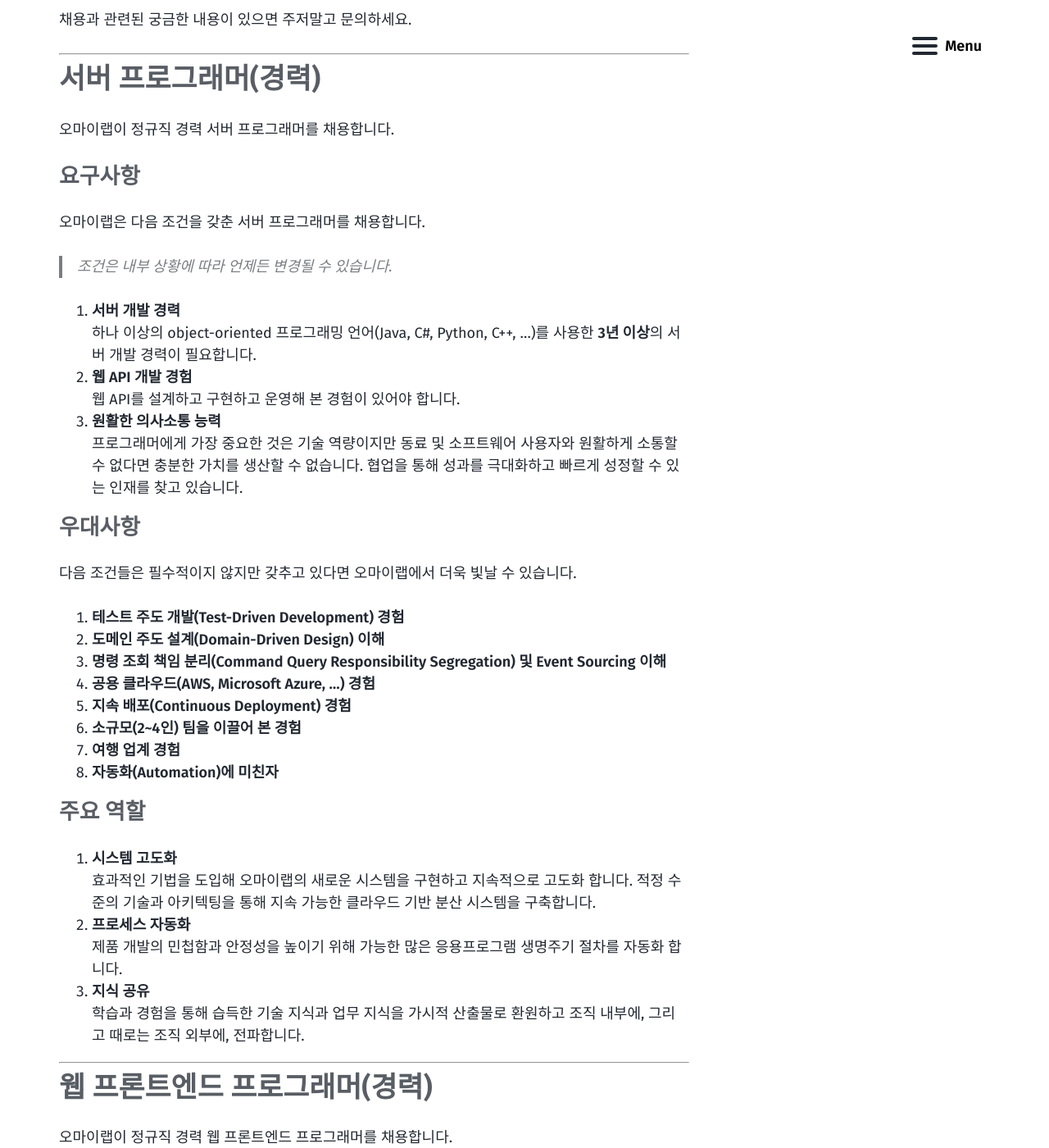
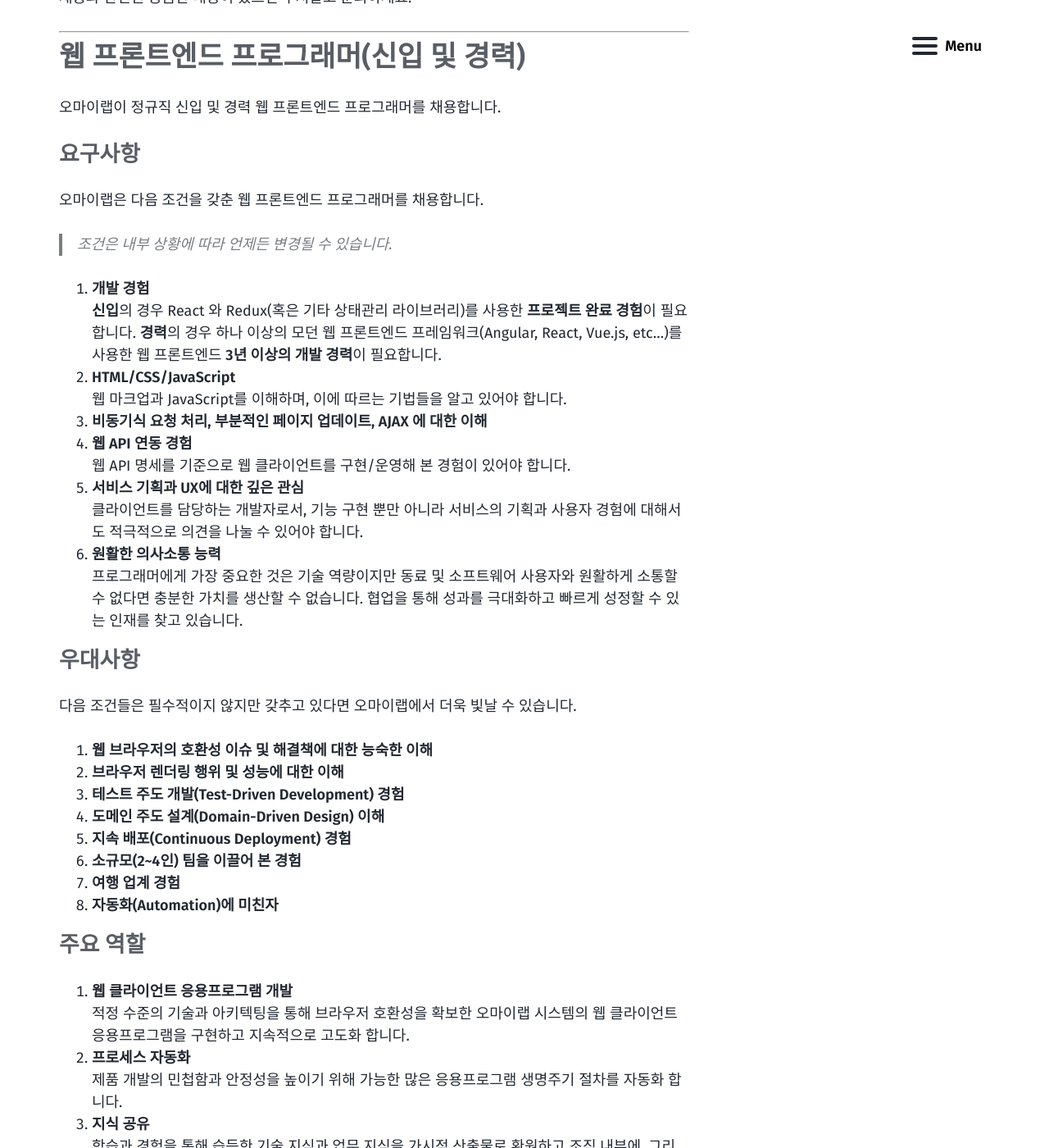
Before and after one commit to mmistakes/jekyll-theme-basically-basic, a Jekyll site: the page built from recruit.md, in a window 1280 px wide and 1400 px high, scrolled down 4977 px. Shown: the whole window at 82% size. Built offline with Jekyll 4.4.1, drawn with Linux system fonts in a browser that asks for light colours; some of the changed text lies outside the part shown.

Commit message:
update recruit.md

```diff
--- a/recruit.md
+++ b/recruit.md
@@ -17,28 +17,32 @@ actions:
 
 > **채용 부문** (상시 업데이트됩니다)
 >
-> - [서버 프로그래머(경력)](#server-programmer)
-> - [프론트엔드 프로그래머(경력)](#front-end-programmer)
+> * [프론트엔드 프로그래머(신입 및 경력)](#front-end-programmer)
 
 ---
 
 ## 우리 오마이랩은...
 
 #### 능력에 따른 보상
+
 연공서열과 상관없이 개별 성과와 팀의 성과에 따른 성과지향적 보상체계를 지향합니다. 자신의 역량과 성과를 적극적으로 알릴 수 있는 긍정적 인재에게 합당한 보상을 드리려고 합니다.
 
 #### 업무 생산성을 위한 개발 프로세스와 환경 지원
+
 높은 완성도의 통합 DevOps 서비스와 IDE를 사용하고 지속 배포(Continuous Deployment) 파이프라인을 구축하여 개발 업무 집중도를 높이려는 지속적 노력을 하고 있습니다. 업무 생산성 향상을 위해 애자일 방법론을 비즈니스 환경과 조직의 리소스에 맞게 지속적으로 튜닝하고 있습니다. 개발 환경에 적합한 고사양의 랩탑과 모니터를 제공합니다.
 
 전문 기술 향상을 위해 교육, 세미나, 도서 구입 등을 지원하고 지식 공유를 위한 가시적 산출물을 조직 내외부로 전파합니다.
 
 #### 책임과 자율
+
 개인이 맡은 책임을 피하지 않는 자세가 필요합니다. 자율과 권한은 자신이 맡은 책임 아래 존재할 수 있다는 철학이 요구됩니다.
 
 #### 커뮤니케이션 기술
+
 논쟁의 상황에서도 상대방 역시 '비즈니스 목표 달성'이라는 공동의 선의를 가지고 있다는 상호 신뢰를 가지고 있습니다. 소통의 목적(주제)을 분명히 하고 서로의 정보를 왜곡이나 누락없이 교환할 수 있는 소통 기술이 필요합니다. 감정적, 방어적인 자세에서 나오는 중언부언이 없어야 커뮤니케이션 비용을 최적화 할 수 있습니다.
 
 #### 긍정적 자세
+
 우리는 언제, 어떤 도전에 맞닥칠지 모릅니다. 개선을 도출하려는 비판적 자세와 '우린 안돼'라는 부정적 자세는 분명히 다릅니다. 우리는 긍정적 태도로 목적 달성을 위해 개선에 개선을 거듭하는 사람들입니다.
 
 ---
@@ -46,11 +50,13 @@ actions:
 ## 업무 환경
 
 #### 높은 생산성의 사무 공간
+
 ![wework 이미지](/assets/images/homepage/recruit-wework.jpg)
 
 오마이랩의 Korea Office는 사람과 기업이 함께 성장할 수 있는 글로벌 업무공간 네트워크인 [WeWork](https://www.wework.com/ko-KR/)에 입주해 있습니다. 최적의 업무 환경을 제공하는 것을 넘어서, '일'을 인간적으로 변화시키고 언제나 독창성과 집중, 그리고 사람들 간의 교류가 가득한 활기 있는 공간에서 생업이 아닌 '인생의 일'을 하세요.
 
 #### 통합 DevOps
+
 ![vsts 이미지](/assets/images/homepage/recruit-vsts.png)
 
 오마이랩은 비즈니스 니즈를 서비스로 제공하기 위한 모든 개발 과정에서 높은 생산성과 효과적인 업무를 추구합니다. 이를 위해 우리는 지속 배포(Continuous Deployment)를 실현합니다. 개발 작업은 **칸반보드** 위에서 공유되며, **Git**으로 형상 관리되는 구현물은 개발자들 간의 구체적인 **코드 리뷰**를 통해야만 빌드 단계로 넘어갈 수 있습니다. **단위 테스트, 인수 테스트**를 거친 **빌드**와 **배포**는 자동화하며, **프로젝트 대시보드**를 통해 이 모든 작업들을 정량화합니다. **모니터링**으로 신뢰할 수 있는 서비스를 지속 운영하며, 이러한 절차 내에 습득한 경험과 지식은 **위키**로 공유됩니다. 상기의 모든 작업들을 하나의 통합된 환경에서 수행하기 위해 VSTS(Visual Studio Team Services)를 사용하고 있습니다.
@@ -58,6 +64,7 @@ actions:
 개발자가 비즈니스 로직의 설계, 구현에만 집중하는 것은 비단 기업의 목표 달성만을 위해서가 아닙니다. 기업의 구성원을 넘어, 기술 산업의 일원인 개발자로서, 높은 생산성의 개발환경에서, **성장**하세요.
 
 #### 업무 통합 커뮤니케이션
+
 ![teams 이미지](/assets/images/homepage/recruit-teams.jpg)
 
 오마이랩은 MS Teams를 중심으로 업무 메시지 뿐만 아니라 파일 공유(OneDrive), 비디오 컨퍼런스(Skype), 일정 관리(Calendar), 작업 관리(Tasks), 문서 협업(Office, OneNote) 등을 하나의 서비스(Office 365)로서 통합하여 사용합니다. 여러가지 서비스들을 이리저리 옮겨가며 불필요한 작업에 시간을 소비하지 마세요. 우리는 '업무' 그 자체에만 집중합니다.
@@ -67,18 +74,20 @@ actions:
 ## 채용 공통 사항
 
 #### 고용형태
+
 - 정규직
 - 주 5일(월~금) / AM 9:00 ~ PM 06:00
 - 4대 보험, 연차
 
 #### 근무지
+
 - **Seoul(South Korea) Office:**<br />
-서울특별시 중구 삼일대로 343 16F [[지도보기](https://goo.gl/maps/pb7unR1iSKr){:target="_blank"}]<br />
-(또한 해외근무/여행에 결격 사유가 없어야 함)
+  서울특별시 중구 삼일대로 343 16F [[지도보기](https://goo.gl/maps/pb7unR1iSKr){:target="\_blank"}]<br />
+  (또한 해외근무/여행에 결격 사유가 없어야 함)
 
 ## 채용절차 및 지원방법
 
-- 채용절차: 서류전형 -> 전화면접 -> 기술/역량면접 -> 최종합격
+- 채용절차: 서류전형 -> 기술/역량면접 -> 최종합격
 - 지원처: [recruit@ohmylab.com](mailto:recruit@ohmylab.com)
 - 지원양식: **자유 양식** (성명, 연락처, 지원 부문 필수) <br /> 선택적으로, GitHub에 포트폴리오 프로젝트가 있는 경우 프로젝트 주소와 간단한 설명을 첨부해 주세요.
 
@@ -86,44 +95,9 @@ actions:
 
 ---
 
-## <span id="server-programmer">서버 프로그래머(경력)</span>
+## <span id="front-end-programmer">웹 프론트엔드 프로그래머(신입 및 경력)</span>
 
-오마이랩이 정규직 경력 서버 프로그래머를 채용합니다.
-
-### 요구사항
-
-오마이랩은 다음 조건을 갖춘 서버 프로그래머를 채용합니다.
-
-> 조건은 내부 상황에 따라 언제든 변경될 수 있습니다.
-
-1. **서버 개발 경력**<br />하나 이상의 object-oriented 프로그래밍 언어(Java, C#, Python, C++, ...)를 사용한 **3년 이상**의 서버 개발 경력이 필요합니다.
-1. **웹 API 개발 경험**<br />웹 API를 설계하고 구현하고 운영해 본 경험이 있어야 합니다.
-1. **원활한 의사소통 능력**<br />프로그래머에게 가장 중요한 것은 기술 역량이지만 동료 및 소프트웨어 사용자와 원활하게 소통할 수 없다면 충분한 가치를 생산할 수 없습니다. 협업을 통해 성과를 극대화하고 빠르게 성정할 수 있는 인재를 찾고 있습니다.
-
-### 우대사항
-
-다음 조건들은 필수적이지 않지만 갖추고 있다면 오마이랩에서 더욱 빛날 수 있습니다.
-
-1. **테스트 주도 개발(Test-Driven Development) 경험**
-1. **도메인 주도 설계(Domain-Driven Design) 이해**
-1. **명령 조회 책임 분리(Command Query Responsibility Segregation) 및 Event Sourcing 이해**
-1. **공용 클라우드(AWS, Microsoft Azure, ...) 경험**
-1. **지속 배포(Continuous Deployment) 경험**
-1. **소규모(2~4인) 팀을 이끌어 본 경험**
-1. **여행 업계 경험**
-1. **자동화(Automation)에 미친자**
-
-### 주요 역할
-
-1. **시스템 고도화**<br />효과적인 기법을 도입해 오마이랩의 새로운 시스템을 구현하고 지속적으로 고도화 합니다. 적정 수준의 기술과 아키텍팅을 통해 지속 가능한 클라우드 기반 분산 시스템을 구축합니다.
-1. **프로세스 자동화**<br />제품 개발의 민첩함과 안정성을 높이기 위해 가능한 많은 응용프로그램 생명주기 절차를 자동화 합니다.
-1. **지식 공유**<br />학습과 경험을 통해 습득한 기술 지식과 업무 지식을 가시적 산출물로 환원하고 조직 내부에, 그리고 때로는 조직 외부에, 전파합니다.
-
----
-
-## <span id="front-end-programmer">웹 프론트엔드 프로그래머(경력)</span>
-
-오마이랩이 정규직 경력 웹 프론트엔드 프로그래머를 채용합니다.
+오마이랩이 정규직 신입 및 경력 웹 프론트엔드 프로그래머를 채용합니다.
 
 ### 요구사항
 
@@ -131,8 +105,9 @@ actions:
 
 > 조건은 내부 상황에 따라 언제든 변경될 수 있습니다.
 
-1. **개발 경력**<br />하나 이상의 웹 프론트엔드 프레임워크(Angular, React, Vue.js, etc...)를 사용한 **3년 이상**의 개발 경력이 필요합니다.
+1. **개발 경험**<br />**신입**의 경우 React 와 Redux(혹은 기타 상태관리 라이브러리)를 사용한 **프로젝트 완료 경험**이 필요합니다. **경력**의 경우 하나 이상의 모던 웹 프론트엔드 프레임워크(Angular, React, Vue.js, etc...)를 사용한 웹 프론트엔드 **3년 이상의 개발 경력**이 필요합니다.
 1. **HTML/CSS/JavaScript**<br />웹 마크업과 JavaScript를 이해하며, 이에 따르는 기법들을 알고 있어야 합니다.
+1. **비동기식 요청 처리, 부분적인 페이지 업데이트, AJAX 에 대한 이해**
 1. **웹 API 연동 경험**<br />웹 API 명세를 기준으로 웹 클라이언트를 구현/운영해 본 경험이 있어야 합니다.
 1. **서비스 기획과 UX에 대한 깊은 관심**<br />클라이언트를 담당하는 개발자로서, 기능 구현 뿐만 아니라 서비스의 기획과 사용자 경험에 대해서도 적극적으로 의견을 나눌 수 있어야 합니다.
 1. **원활한 의사소통 능력**<br />프로그래머에게 가장 중요한 것은 기술 역량이지만 동료 및 소프트웨어 사용자와 원활하게 소통할 수 없다면 충분한 가치를 생산할 수 없습니다. 협업을 통해 성과를 극대화하고 빠르게 성정할 수 있는 인재를 찾고 있습니다.
@@ -142,7 +117,6 @@ actions:
 다음 조건들은 필수적이지 않지만 갖추고 있다면 오마이랩에서 더욱 빛날 수 있습니다.
 
 1. **웹 브라우저의 호환성 이슈 및 해결책에 대한 능숙한 이해**
-1. **비동기식 요청 처리, 부분적인 페이지 업데이트, AJAX에 대한 이해**
 1. **브라우저 렌더링 행위 및 성능에 대한 이해**
 1. **테스트 주도 개발(Test-Driven Development) 경험**
 1. **도메인 주도 설계(Domain-Driven Design) 이해**
```
